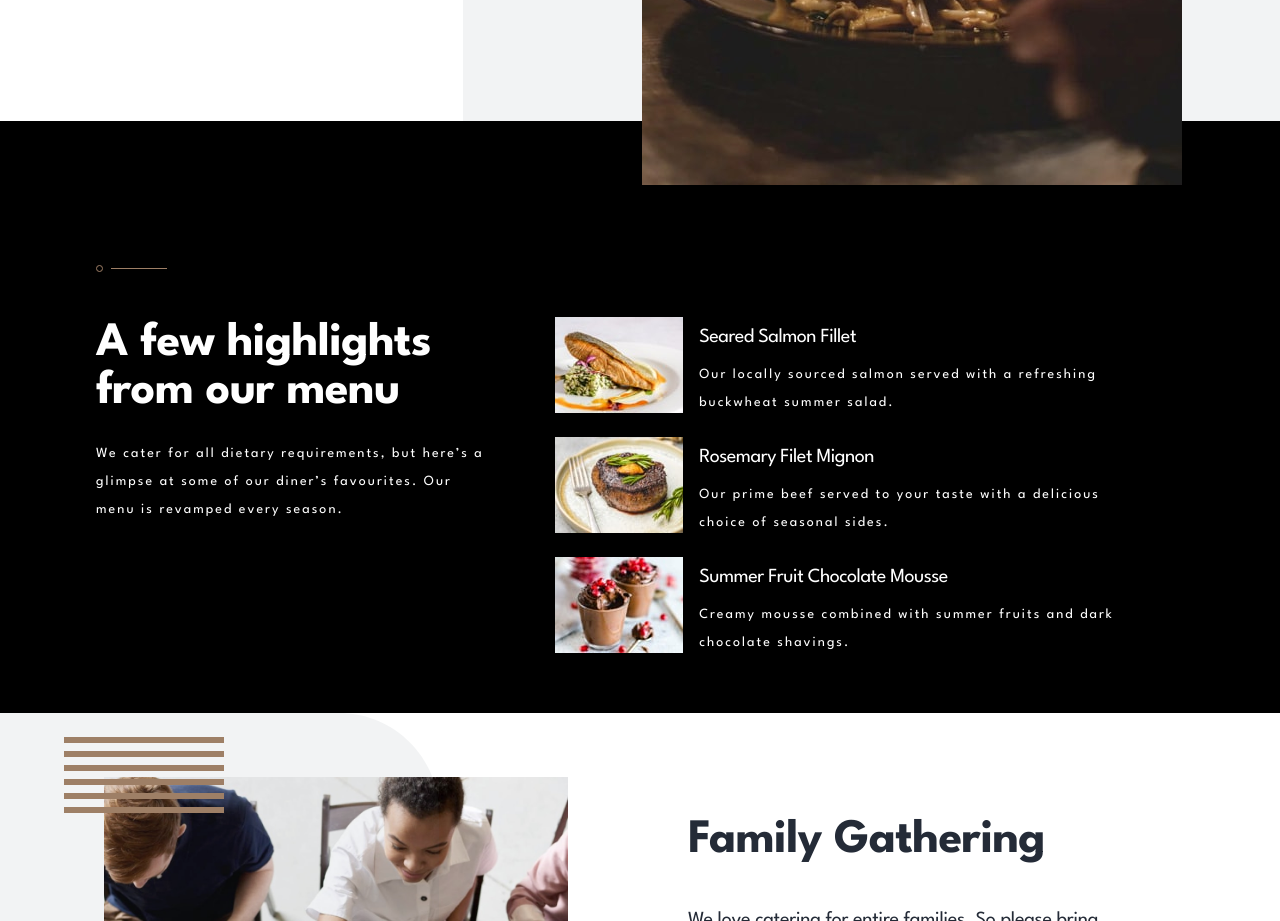
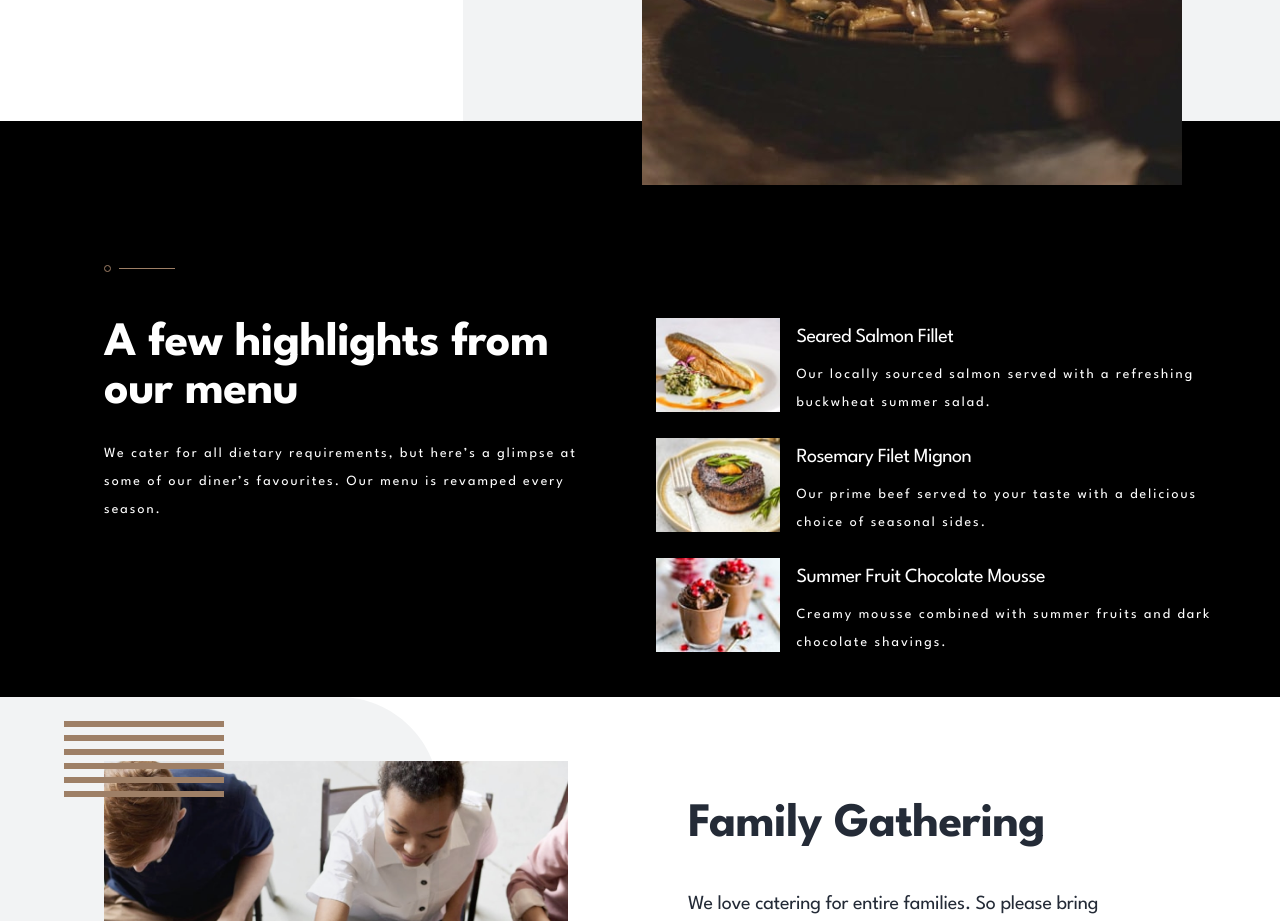
Before and after one commit to mehdias63/dine-restaurant, a Next.js app: page / in a window 1280 px wide. Shown: the part 2000-2921 px from the top of the page. Built offline with nearby package versions, Linux system fonts and the light colour scheme.

Commit message:
update page

```diff
--- a/src/app/page.tsx
+++ b/src/app/page.tsx
@@ -125,8 +125,8 @@ export default function Home() {
 					headClassName="max-w-[15rem] md:max-w-[25rem] mt-6"
 				/>
 			</section>
-			<section className="w-full bg-black text-white flex flex-col lg:flex-row p-6 lg:p-10 gap-6 lg:pt-36 lg:px-24">
-				<div className="flex flex-col items-center lg:items-start gap-6">
+			<section className="w-full bg-black text-white flex flex-col lg:flex-row p-6 gap-6 xl:gap-[3rem] lg:pt-36">
+				<div className="flex flex-col items-center lg:items-start gap-6 lg:max-w-[30rem] xl:ml-20">
 					<img src="/images/patterns/pattern-divide.svg" alt="icon" />
 					<h2
 						className="text-heading-m
@@ -134,7 +134,7 @@ export default function Home() {
 					>
 						A few highlights from our menu
 					</h2>
-					<p className="text-body-s mx-6 md:max-w-[28rem] lg:mx-0">
+					<p className="text-body-s mx-6 lg:mx-0">
 						We cater for all dietary requirements, but here’s a
 						glimpse at some of our diner’s favourites. Our menu is
 						revamped every season.
```
